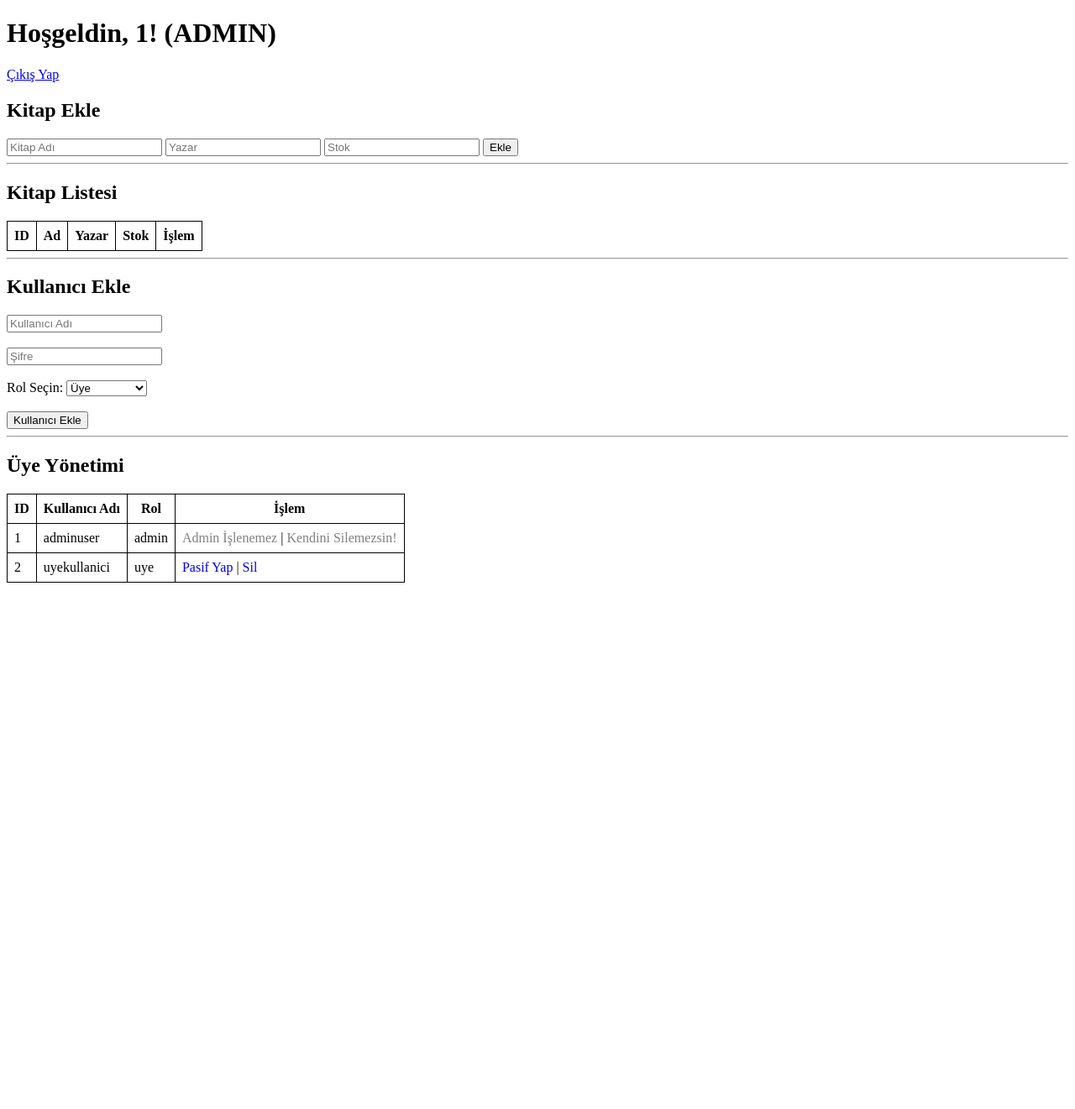
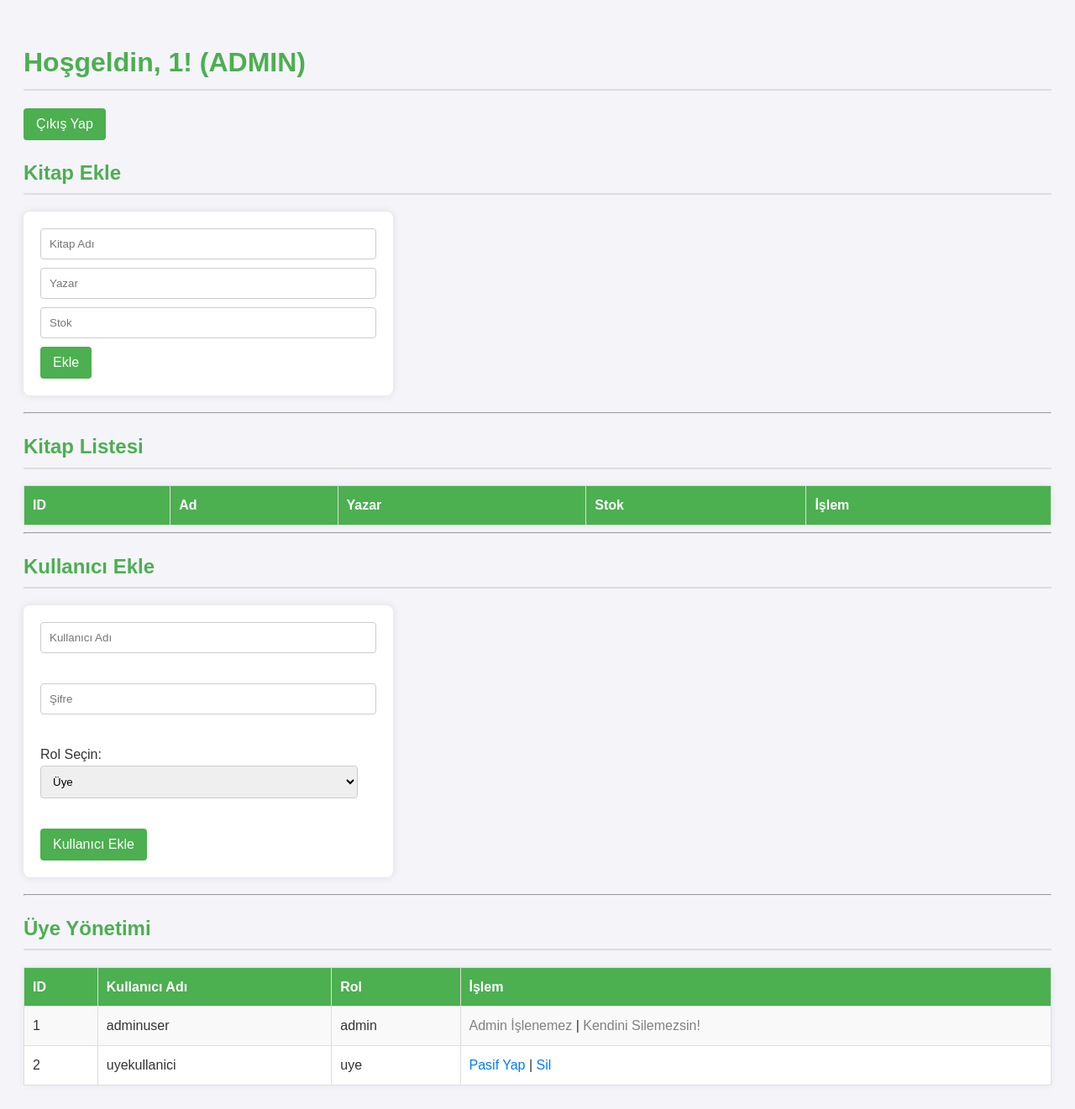
Before and after one commit to akarsli/internetProgramlama, a PHP site: page /admin_panel.php in a window 1280 px wide. Shown: the whole page at 84% size. Before the commit the page ends 694 px from the top, so only its background shows below. Run offline with PHP 8.4, Linux system fonts and the light colour scheme; the visitor is signed in with stand-in values (Sample User, id 1); data comes from the database, SQL or seed files in the repository; both versions use the stored data as it was after the commit; data that the repository does not hold is empty.

Commit message:
Dorduncu hafta odevinde bulunan hatalar duzeltildi.

```diff
--- a/3-4.Hafta Odev/admin_panel.php
+++ b/3-4.Hafta Odev/admin_panel.php
@@ -24,10 +24,11 @@ $uyeler = $uye_sorgu->fetchAll(PDO::FETCH_ASSOC);
     <meta charset="UTF-8">
     <title>Admin Paneli</title>
     <style>table, th, td { border: 1px solid black; border-collapse: collapse; padding: 8px; }</style>
+    <link rel="stylesheet" href="style.css"/>
 </head>
 <body>
     <h1>Hoşgeldin, <?php echo htmlspecialchars($username); ?>! (ADMIN)</h1>
-    <p><a href="cikis.php">Çıkış Yap</a></p>
+    <a href="cikis.php"><button type="submit">Çıkış Yap</button></a>
 
     <h2>Kitap Ekle</h2>
     <form action="kitap_islem.php" method="POST">
--- a/3-4.Hafta Odev/db.php
+++ b/3-4.Hafta Odev/db.php
@@ -1,5 +1,4 @@
 <?php
-// db.php
 $servername = "localhost";
 $username = "root";
 $password = "root";
@@ -7,7 +6,6 @@ $dbname = "kullanicilar";
 
 try {
     $db = new PDO("mysql:host=$servername;dbname=$dbname;charset=utf8", $username, $password);
-    // Hata modunu ayarlama
     $db->setAttribute(PDO::ATTR_ERRMODE, PDO::ERRMODE_EXCEPTION);
     // echo "Bağlantı başarılı"; // Test için
 } catch(PDOException $e) {
--- a/3-4.Hafta Odev/index.php
+++ b/3-4.Hafta Odev/index.php
@@ -3,6 +3,7 @@
 <head>
     <meta charset="UTF-8">
     <title>Giriş Sayfası</title>
+    <link rel="stylesheet" href="style.css"/>
 </head>
 <body>
     <h2>Giriş Yap</h2>
--- a/3-4.Hafta Odev/kayit_olma.php
+++ b/3-4.Hafta Odev/kayit_olma.php
@@ -14,6 +14,7 @@ header("Location: kayit_olma.php")
         <meta charset="UTF-8">
         <meta name="viewport" content="width=device-width, initial-scale=1.0">
         <title>Kayıt Sayfası</title>
+        <link rel="stylesheet" href="style.css"/>
     </head>
     <body>
         <p>Kullanıcı Adı:</p>
--- a/3-4.Hafta Odev/kitap_guncelle_form.php
+++ b/3-4.Hafta Odev/kitap_guncelle_form.php
@@ -23,10 +23,11 @@ if (!$kitap) {
 <head>
     <meta charset="UTF-8">
     <title>Kitap Güncelle</title>
+    <link rel="stylesheet" href="style.css"/>
 </head>
 <body>
     <h2>Kitap Güncelle (ID: <?php echo $kitap['kitap_id']; ?>)</h2>
-    <form action="kitap_guncelle_islem.php" method="POST">
+    <form action="kitap_guncelleme_islem.php" method="POST">
         <input type="hidden" name="kitap_id" value="<?php echo $kitap['kitap_id']; ?>">
 
         <label for="ad">Kitap Adı:</label>
--- a/3-4.Hafta Odev/login.php
+++ b/3-4.Hafta Odev/login.php
@@ -3,6 +3,7 @@
 <head>
     <meta charset="UTF-8">
     <title>Kullanıcı Girişi</title>
+    <link rel="stylesheet" href="style.css"/>
 </head>
 <body>
     <h2>Giriş Yap</h2>
--- /dev/null
+++ b/3-4.Hafta Odev/style.css
@@ -0,0 +1,75 @@
+body {
+        font-family: Arial, sans-serif;
+        background-color: #f4f4f9;
+        color: #333;
+        padding: 20px;
+        line-height: 1.6;
+}
+h1, h2 {
+    color: #4CAF50;
+    border-bottom: 2px solid #ddd;
+    padding-bottom: 5px;
+}
+
+form {
+    background: #fff;
+    padding: 20px;
+    border-radius: 8px;
+    box-shadow: 0 0 10px rgba(0, 0, 0, 0.1);
+    max-width: 400px;
+    margin-bottom: 20px;
+}
+input[type="text"], input[type="password"], input[type="number"], select {
+    width: calc(100% - 22px);
+    padding: 10px;
+    margin-bottom: 10px;
+    border: 1px solid #ccc;
+    border-radius: 4px;
+}
+button[type="submit"] {
+    background-color: #4CAF50;
+    color: white;
+    padding: 10px 15px;
+    border: none;
+    border-radius: 4px;
+    cursor: pointer;
+    font-size: 16px;
+}
+button[type="submit"]:hover {
+    background-color: #45a049;
+}
+
+table {
+    width: 100%;
+    border-collapse: collapse;
+    margin-top: 15px;
+    background: white;
+    box-shadow: 0 0 10px rgba(0, 0, 0, 0.05);
+}
+th, td {
+    border: 1px solid #ddd;
+    padding: 10px;
+    text-align: left;
+}
+th {
+    background-color: #4CAF50;
+    color: white;
+}
+tr:nth-child(even) {
+    background-color: #f9f9f9;
+}
+
+a {
+    color: #007bff;
+    text-decoration: none;
+}
+a:hover {
+    color: #0056b3;
+    text-decoration: none;
+}
+
+.header-links {
+    margin-top: -15px;
+    margin-bottom: 20px;
+    display: block;
+}
--- a/3-4.Hafta Odev/uye_sayfasi.php
+++ b/3-4.Hafta Odev/uye_sayfasi.php
@@ -14,6 +14,7 @@ $username = $_SESSION['kulad'];
 <head>
     <meta charset="UTF-8">
     <title>Üye Sayfası</title>
+    <link rel="stylesheet" href="style.css"/>
 </head>
 <body>
     <h1>Hoşgeldin, <?php echo htmlspecialchars($username); ?>! (ÜYE)</h1>
```
Also changed, not shown: 3-4.Hafta Odev/kullanicilar.sql (+0 -7 lines), 3-4.Hafta Odev/uye_islem.php (+3 -17 lines), 1 other file.
